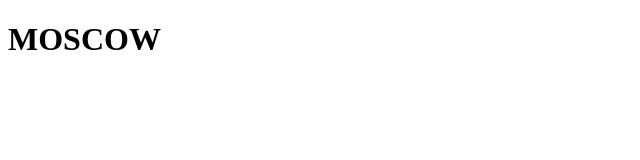
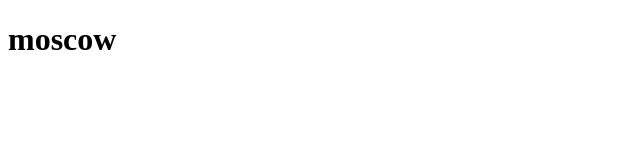
Before and after one commit to DimaKorolev1/project02, a plain HTML site: page index.html in a window 1280 px wide. Shown: the whole page, without its empty margins (0-640 px from the left). Drawn offline with Linux system fonts and the light colour scheme.

Commit message:
projec02-fixTitle: code review

```diff
--- a/index.html
+++ b/index.html
@@ -7,7 +7,7 @@
     <title>Moscow</title>
 </head>
 <body>
-    <h1>MOSCOW</h1>
+    <h1>moscow</h1>
     <script src="../index.js"></script>
 </body>
 </html>
```
